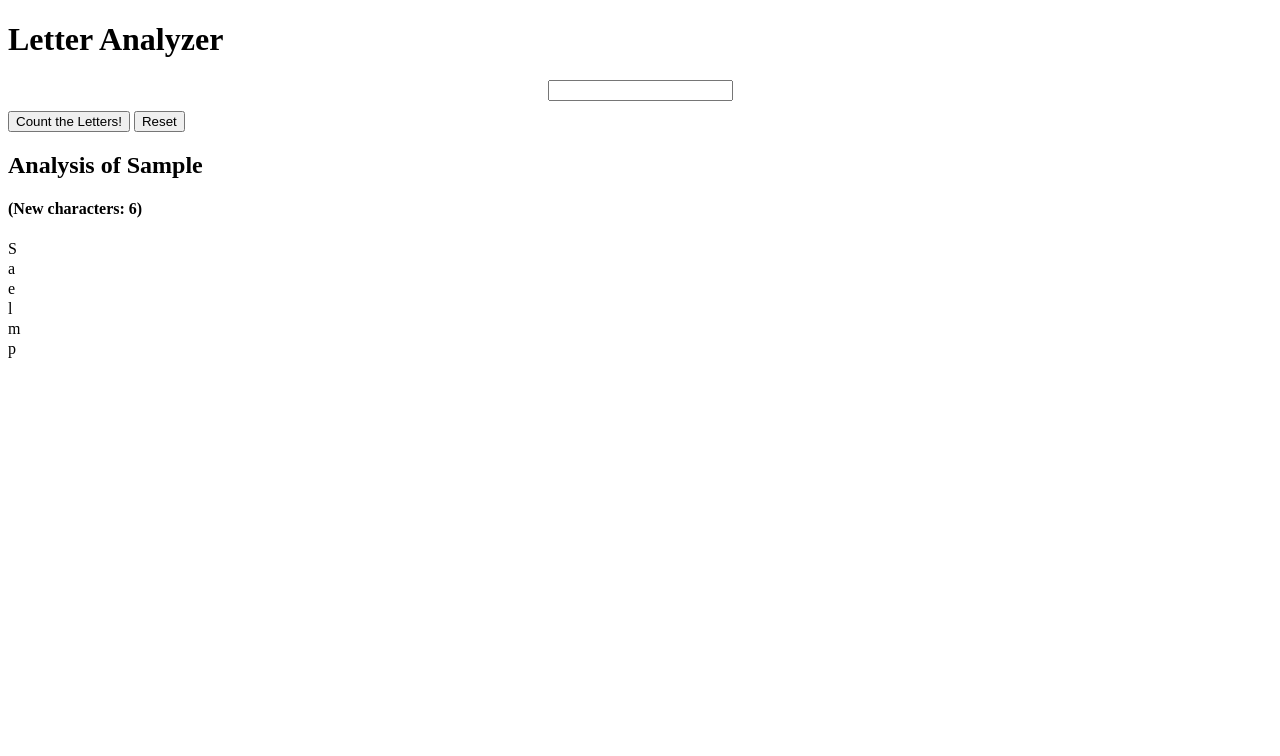
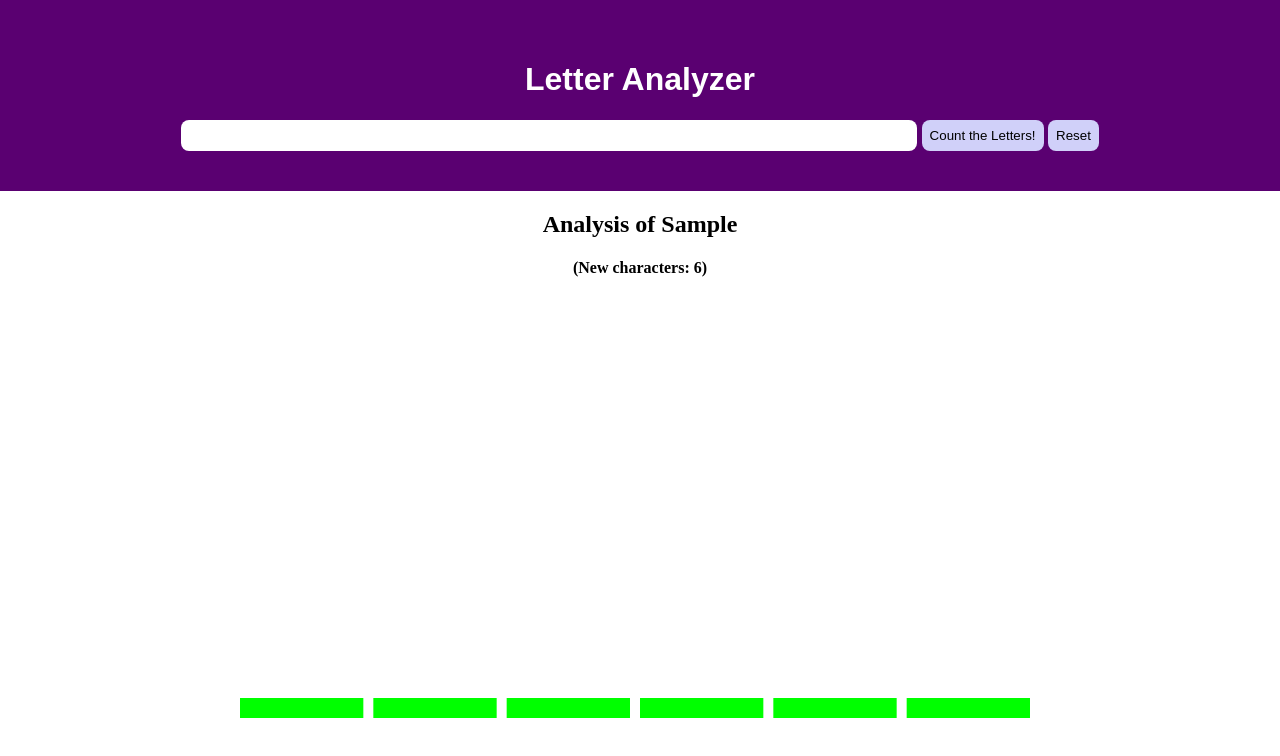
Before and after one commit to MiscCoding/d3Prac, a plain HTML site: page indexCharacterFreq.html in a window 1280 px wide. Both pictures are taken after typing "Sample" into the empty fields and a click on the button "Count the Letters!". Drawn offline with nearby package versions, Linux system fonts and the light colour scheme.

Commit message:
Frequency page with d3 svg elements

```diff
--- a/app_freq.js
+++ b/app_freq.js
@@ -1,4 +1,12 @@
 // write your code here!
+var width = 800;
+var height = 400;
+var barPadding= 10;
+var svg = d3.select("svg")
+        .attr("width", width)
+        .attr("height", height);
+
+
 d3.select("#reset")
     .on("click", function(){
         d3.selectAll(".letter")
@@ -16,10 +24,12 @@ d3.select("form")
         d3.event.preventDefault();
         var input = d3.select("input");
         var text = input.property("value");
+        var data = getFrequencies(text);
+        var barWidth = width/data.length - barPadding;
 
-        var letters = d3.select("#letters")
+        var letters = svg
             .selectAll(".letter")
-            .data(getFrequencies(text), function(d){
+            .data(data, function(d){
                 return d.character;
             });
 
@@ -29,18 +39,20 @@ d3.select("form")
 
         letters
             .enter()
-            .append("div")
+            .append("rect")
                 .classed("letter", true)
                 .classed("new", true)
             .merge(letters)
-                .style("width", "20px")
-                .style("line-height", "20px")
-                .style("margin-right", "5px")
+                .style("width", barWidth)
+
                 .style("height", function(d){
-                    return d.count * 20 + "px"
+                    return d.count * 20;
                 })
-                .text(function(d){
-                    return d.character;
+                .attr("x", function(d, i){
+                    return (barWidth + barPadding) *  i;
+                })
+                .attr("y", function(d){
+                    return height - d.count * 20;
                 });
 
         d3.select("#phrase")
--- a/indexCharacterFreq.html
+++ b/indexCharacterFreq.html
@@ -17,7 +17,11 @@
   <div>
     <h2 id="phrase"></h2>
     <h4 id="count"></h4>
-    <div id="letters"></div>
+    <svg
+      version="1.1"
+      baseProfile = "full"
+      xmlns= "http://www.w3.org/2000/svg"
+      id="letters"></svg>
   </div>
   <script src="https://d3js.org/d3.v4.js"></script>
   <script src="app_freq.js"></script>
--- a/style.css
+++ b/style.css
@@ -1,4 +1,44 @@
-svg, input {
-  margin: 0 auto 10px;
-  display: block;
+body {
+  margin: 0;
+  text-align: center;
 }
+
+header {
+  padding: 40px;
+  background-color: #5a0071;
+  color: white;
+  font-family: sans-serif;
+}
+
+form > input {
+  width: 60%;
+  padding: 8px;
+  border-radius: 8px;
+  border: none;
+}
+
+form > button {
+  padding: 8px;
+  border-radius: 8px;
+  background-color: #d0d0f9;
+  border: none;
+}
+
+form > button:hover {
+  cursor: pointer;
+  background-color: #6a6a8e;
+}
+
+#letters {
+  margin: 20px auto 0;
+
+}
+
+.letter {
+  fill: #ffc800;
+
+}
+
+.new {
+  fill : #00ff00;
+}
```
